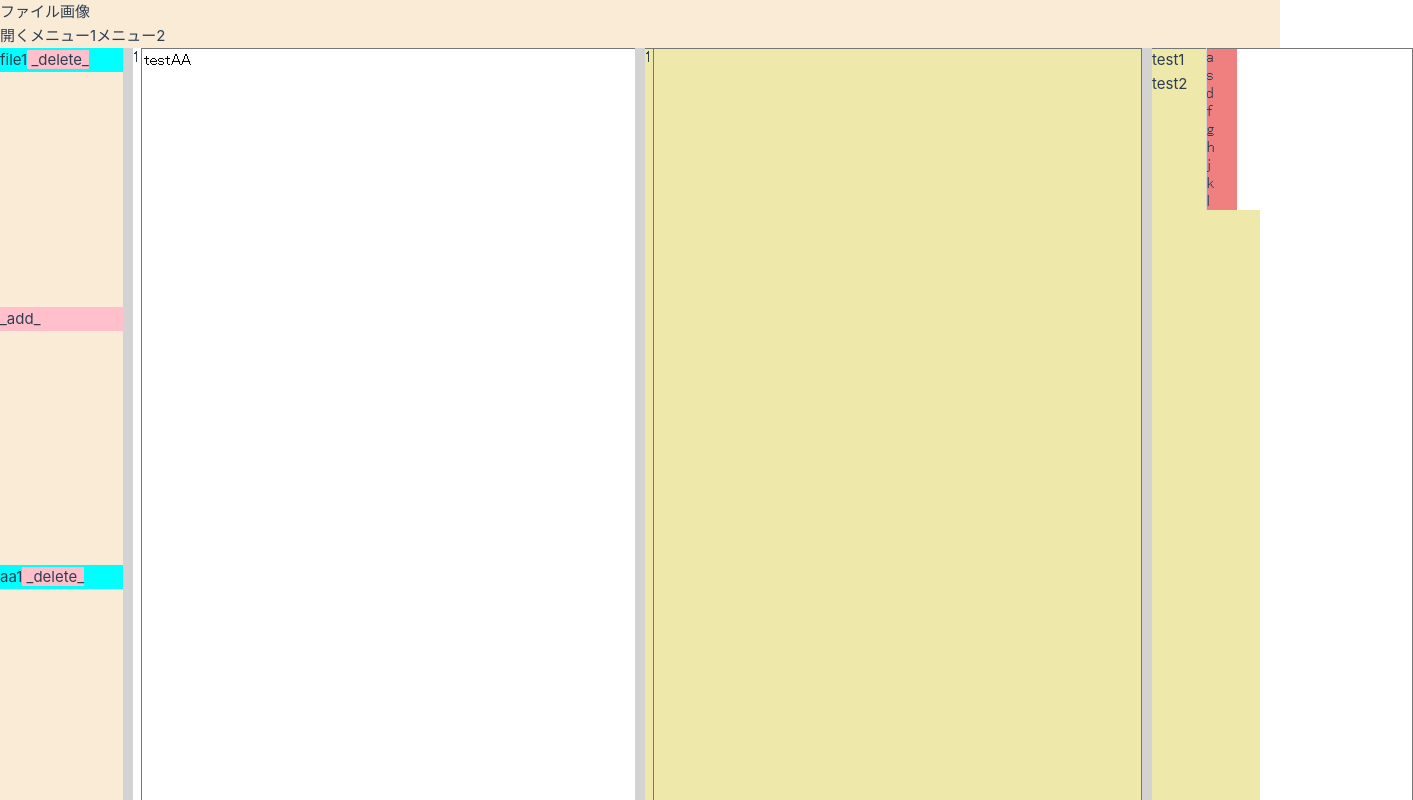
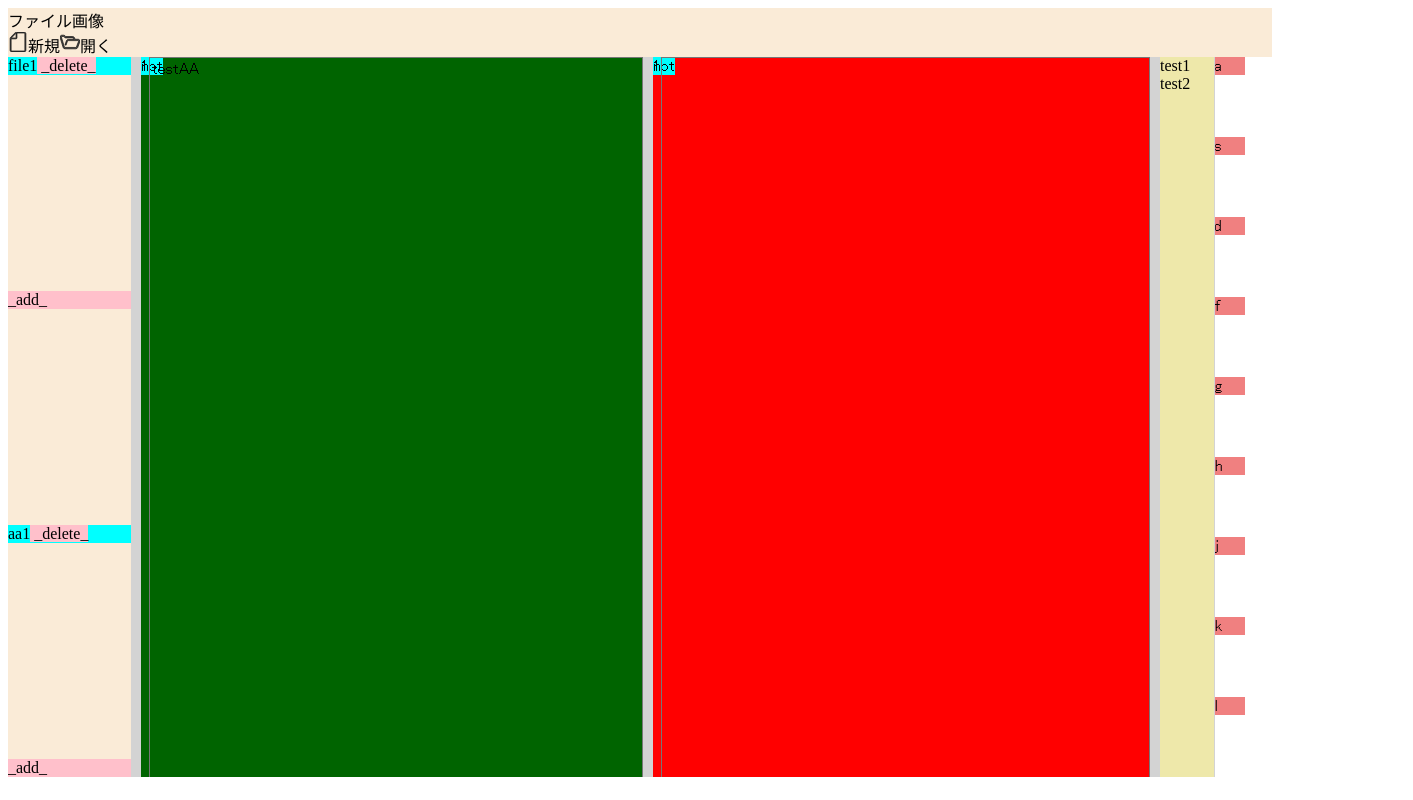
Before and after one commit to sophietwilight1227/pinia001, a Vue app: page / in a window 1280 px wide. Both pictures are taken after a click on the element "ファイル". Shown: the top 800 px of the page, 1413 px wide, since content can reach past the window. Built offline with nearby package versions, Linux system fonts and the light colour scheme; the HTML template or start-up script is replaced by a standard one.

Commit message:
image etc

```diff
--- a/src/App.vue
+++ b/src/App.vue
@@ -7,6 +7,7 @@ import CharctorPalette from './components/CharactorPalette.vue'
 import PictureView from './components/PictureView.vue'
 import PanelContainer from './components/PanelContainer.vue'
 import PanelDivider from './components/PanelDivider.vue'
+import EditablePreview from "./components/EditablePreview.vue";
 
 import { useLayoutStore } from "@/stores/layout";
   const layoutStore = useLayoutStore();
@@ -28,7 +29,7 @@ import { useLayoutStore } from "@/stores/layout";
           </PanelContainer>
           <PanelDivider :order="1" :layout-name="'main'"/>
           <PanelContainer :order="2" :name="'main'">
-            <MainCanvas/>
+            <EditablePreview/>
           </PanelContainer>
           <PanelDivider :order="2" :layout-name="'main'"/>
           <PanelContainer :order="3" :name="'main'">
@@ -46,5 +47,6 @@ import { useLayoutStore } from "@/stores/layout";
   .container {
     display: flex;
     max-width: none;
+    overflow: hidden;
   }
 </style>
--- a/src/assets/base.css
+++ b/src/assets/base.css
@@ -1,4 +1,5 @@
 /* color palette from <https://github.com/vuejs/theme> */
+/*
 :root {
   --vt-c-white: #ffffff;
   --vt-c-white-soft: #f8f8f8;
@@ -20,8 +21,11 @@
   --vt-c-text-dark-1: var(--vt-c-white);
   --vt-c-text-dark-2: rgba(235, 235, 235, 0.64);
 }
+*/
+
 
 /* semantic color variables for this project */
+/*
 :root {
   --color-background: var(--vt-c-white);
   --color-background-soft: var(--vt-c-white-soft);
@@ -84,3 +88,4 @@ body {
   -webkit-font-smoothing: antialiased;
   -moz-osx-font-smoothing: grayscale;
 }
+  */
--- /dev/null
+++ b/src/assets/icons/icon_base.vue
@@ -0,0 +1,36 @@
+<script setup lang="ts">
+
+    export interface Props {
+        size?: number,
+        color?: string,
+        weight?: number,
+        filled?: boolean,
+        addClass?: string,
+        viewBox?: string
+    }
+    const props = withDefaults(defineProps<Props>(),
+            {size: 20,
+            color: '#000000',
+            weight: 16,
+            filled: false,
+            addClass: '',
+            viewBox:  '0 0 256 256'
+    } )
+
+</script>
+
+<template>
+  <svg
+    xmlns="http://www.w3.org/2000/svg"
+    :width="size"
+    :height="props.size"
+    :viewBox="props.viewBox"
+    :class="props.addClass"
+    :stroke="props.color"
+    :stroke-width="props.filled ? '0' : props.weight"
+    :fill="filled ? props.color : ''"
+  >
+    <slot></slot>
+  </svg>
+
+</template>
--- /dev/null
+++ b/src/assets/icons/icon_file.vue
@@ -0,0 +1,17 @@
+<!--?xml version="1.0" encoding="utf-8"?-->
+<!-- Generator: Adobe Illustrator 18.1.1, SVG Export Plug-In . SVG Version: 6.00 Build 0)  -->
+<template>
+	<svg version="1.1" id="_x32_" xmlns="http://www.w3.org/2000/svg" xmlns:xlink="http://www.w3.org/1999/xlink" x="0px" y="0px" viewBox="0 0 512 512" style="width: 256px; height: 256px; opacity: 1;" xml:space="preserve">
+	<!--style type="text/css">
+		.st0{fill:#4B4B4B;}
+	</style-->
+	<g>
+		<path class="st0" d="M411.626,0H222.754c-13.552,0-26.56,5.39-36.148,14.969L68.794,132.788
+			c-9.594,9.587-14.976,22.596-14.976,36.156v296.5c0,25.67,20.892,46.556,46.564,46.556h311.243
+			c25.664,0,46.556-20.886,46.556-46.556V46.542C458.182,20.878,437.289,0,411.626,0z M206.248,32.349v104.652
+			c0,11.313-4.402,15.722-15.715,15.722H85.881L206.248,32.349z M431.998,465.444c0,11.237-9.142,20.372-20.372,20.372H100.382
+			c-11.245,0-20.38-9.135-20.38-20.372V175.998h124.55c13.77,0,24.978-11.207,24.978-24.985V26.184h182.096
+			c11.23,0,20.372,9.127,20.372,20.358V465.444z" style="fill: rgb(75, 75, 75);"></path>
+	</g>
+	</svg>
+</template>
--- /dev/null
+++ b/src/assets/icons/icon_folder.vue
@@ -0,0 +1,24 @@
+<!--?xml version="1.0" encoding="utf-8"?-->
+<!-- Generator: Adobe Illustrator 18.1.1, SVG Export Plug-In . SVG Version: 6.00 Build 0)  -->
+<template>
+<svg version="1.1" id="_x32_" xmlns="http://www.w3.org/2000/svg" xmlns:xlink="http://www.w3.org/1999/xlink" x="0px" y="0px" viewBox="0 0 512 512" style="width: 256px; height: 256px; opacity: 1;" xml:space="preserve">
+<!--style type="text/css">
+	.st0{fill:#4B4B4B;}
+</style-->
+<g>
+	<path class="st0" d="M504.232,206.564v-0.018l-0.212-0.431l-0.282-0.397c-8.614-12.701-22.972-20.505-38.474-20.505h-80.454
+		l-12.719-36.36l-0.388,0.097c-8.896-19.334-28.027-32.396-49.854-32.396H145.969c-2.009-0.026-4.07-1.136-5.268-3.691l0.018,0.035
+		c-8.65-19.017-27.5-31.542-48.551-31.542h-45.38c-0.035,0-0.035-0.009-0.053-0.009c-15.22,0.009-29.33,7.539-37.998,19.836
+		l-0.599,0.872l-0.122,0.379C2.766,110.379,0,119.575,0,128.894c0,4.8,0.74,9.636,2.202,14.339H2.184l0.017,0.035l0.018,0.062
+		l0.017,0.062v0.017l76.631,249.324v0.035l0.334,1.04c6.959,21.949,27.306,36.835,50.313,36.835l274.568,0.009
+		c19.853-0.009,37.734-11.177,46.719-28.459l0.44,0.142l57.905-153.21l0.07-0.202l0.018-0.062l0.017-0.035
+		c1.85-5.231,2.748-10.693,2.748-16.101C512,223.564,509.357,214.465,504.232,206.564z M475.834,237.022L420.431,383.59
+		l-0.035,0.106c-2.449,6.905-9.002,11.52-16.313,11.52L129.515,395.2c-7.557,0.017-14.252-4.88-16.524-12.085L36.025,132.691
+		l0.018,0.043c-0.405-1.259-0.599-2.554-0.599-3.84c0-2.626,0.81-5.197,2.272-7.293l-0.017,0.017
+		c2.237-3.135,5.584-4.818,9.054-4.818h45.415c6.8,0,13.194,4.034,16.295,10.808c6.694,14.701,21.263,24.38,37.505,24.38H321.85
+		c8.35,0,16.013,5.523,18.779,14.252l0.07,0.211l9.054,25.852H209.141c-20.418,0-38.438,13.107-45.256,32.352l-35.849,103.602
+		l26.777,9.266l35.814-103.478l-0.036,0.123c2.995-8.332,10.447-13.511,18.55-13.511h256.124c3.505,0,6.958,1.752,9.16,5.003
+		c1.374,2.043,2.149,4.527,2.131,7.064C476.556,234.178,476.31,235.631,475.834,237.022z" style="fill: rgb(75, 75, 75);"></path>
+</g>
+</svg>
+</template>
--- /dev/null
+++ b/src/assets/icons/icon_image.vue
@@ -0,0 +1,22 @@
+<!--?xml version="1.0" encoding="utf-8"?-->
+<!-- Generator: Adobe Illustrator 15.1.0, SVG Export Plug-In . SVG Version: 6.00 Build 0)  -->
+
+<template>
+<svg version="1.1" id="_x32_" xmlns="http://www.w3.org/2000/svg" xmlns:xlink="http://www.w3.org/1999/xlink" x="0px" y="0px" width="256px" height="256px" viewBox="0 0 512 512" style="width: 256px; height: 256px; opacity: 1;" xml:space="preserve">
+<!--style type="text/css">
+
+	.st0{fill:#4B4B4B;}
+
+</style-->
+<g>
+	<path class="st0" d="M99.281,399.469h320.094c6.172,0,11.844-3.422,14.719-8.875c2.844-5.469,2.438-12.078-1.063-17.141
+		l-69.156-100.094c-6.313-9.125-16.781-14.516-27.906-14.297s-21.406,5.969-27.375,15.359l-19.719,30.984l-54.828-79.359
+		c-6.313-9.172-16.797-14.531-27.922-14.328s-21.406,5.969-27.375,15.359L85.281,373.984c-3.25,5.109-3.469,11.578-0.531,16.875
+		C87.656,396.172,93.219,399.469,99.281,399.469z" style="fill: rgb(75, 75, 75);"></path>
+	<path class="st0" d="M322.672,223.906c23.688,0,42.922-19.219,42.922-42.922c0-23.688-19.234-42.906-42.922-42.906
+		c-23.703,0-42.922,19.219-42.922,42.906C279.75,204.688,298.969,223.906,322.672,223.906z" style="fill: rgb(75, 75, 75);"></path>
+	<path class="st0" d="M0,19.703v472.594h512v-25.313V19.703H0z M461.375,441.672H50.625V70.328h410.75V441.672z" style="fill: rgb(75, 75, 75);"></path>
+</g>
+</svg>
+
+</template>
--- /dev/null
+++ b/src/components/EditablePreview.vue
@@ -0,0 +1,35 @@
+<script setup lang="ts">
+import {computed, ref, watch, type Ref} from "vue";
+import RangeSlider from "./RangeSlider.vue"
+import constPictureView from "@/consts/constPictureView";
+import { useMainCanvasStore } from "@/stores/mainCanvas";
+import MainCanvas from "./MainCanvas.vue";
+import { usePictureViewStore } from "@/stores/pictureView";
+import { useLayoutStore } from "@/stores/layout";
+
+const layoutStore = useLayoutStore();
+  layoutStore.$subscribe((mutation, state) => {
+    canvasSize.value.height = state.canvasSize.height;
+    canvasSize.value.width = state.canvasSize.width;
+  })
+  const canvasSize: Ref<{height: string, width: string}> = ref({height: "100%", width: "100%"})
+
+</script>
+
+<template>
+  <div class="base">
+      <MainCanvas/>
+  </div>
+
+</template>
+
+<style scoped>
+.base {
+  overflow: hidden;
+  position: relative;
+  height: v-bind(canvasSize.height);
+  width: v-bind(canvasSize.width);
+}
+
+
+</style>
--- a/src/components/MainCanvas.vue
+++ b/src/components/MainCanvas.vue
@@ -1,14 +1,16 @@
 <script setup lang="ts">
-import {ref, nextTick, computed, type Ref } from "vue";
+import {ref, nextTick, computed, type Ref, reactive } from "vue";
 import { useMainCanvasStore } from "@/stores/mainCanvas";
 import { useCharSetStore } from "@/stores/charSet";
 import type { CanvasMain } from "@/interfaces";
 import '@/assets/fonts/Saitamaar.ttf';
+import { useLayoutStore } from "@/stores/layout";
 
 const rowIndex = ref("1");
 const text = ref("not");
 const width = ref(99);
-const myElement:Ref<HTMLElement | null> = ref(null);
+const spanElem:Ref<HTMLElement | null> = ref(null);
+const textAreaElem:Ref<HTMLElement | null> = ref(null);
 
 const charSetStore = useCharSetStore();
 const mainCanvasAsciiArtStore = useMainCanvasStore();
@@ -21,19 +23,24 @@ const mainCanvasAA = ref("");
     updateRowIndex(state.asciiArt);
   })
 
+const layoutStore = useLayoutStore();
+const canvasSize: Ref<{height: string, width: string}> = ref({height: "100%", width: "100%"})
+  layoutStore.$subscribe((mutation, state) => {
+    canvasSize.value.height = state.canvasSize.height;
+    canvasSize.value.width = state.canvasSize.width;
+  })
+
 const onButtonClick = async () => {
   console.log("pushed");
   text.value = "";
   for (let i = 1; i < 100; i++){
     text.value += "_";
     await nextTick();
-    if(myElement.value == null){
+    if(spanElem.value == null){
       width.value = 0;
     }else{
-      width.value = myElement.value.offsetWidth;
+      width.value = spanElem.value.scrollWidth;
     }
-
-    console.log(width.value);
   }
 
 };
@@ -47,6 +54,16 @@ const updateRowIndex = (str: string) => {
   rowIndex.value = index;
 }
 
+const updateTextAreaWidth = () => {
+  const newHeight = textAreaElem.value?.scrollHeight + "px";
+  const newWidth = textAreaElem.value?.scrollWidth + "px";
+  //const newWidth = "100%"
+  //canvasSize.value.height = newHeight;
+  //canvasSize.value.width = newWidth;
+  layoutStore.updateCanvasSize(newHeight, newWidth);
+  console.log("w / h update")
+}
+
 const onChangeTextArea = async (e: any) => {
   if(e.target == null){
     mainCanvasAsciiArtStore.editAsciiArt("", {value:e.data, start: 0, end: 0});
@@ -55,15 +72,16 @@ const onChangeTextArea = async (e: any) => {
     for(let i=0; i < str.length; i++){
       const char = str.charAt(i);
       text.value = char;
-      if(myElement.value != null){
+      if(spanElem.value != null){
         await nextTick();
-        console.log(char + " : " + myElement.value.offsetWidth);
-        charSetStore.addCharSizeDic(char, myElement.value.offsetWidth);
+        console.log(char + " : " + spanElem.value.offsetWidth);
+        charSetStore.addCharSizeDic(char, spanElem.value.offsetWidth);
       }
     }
     mainCanvasAsciiArtStore.editAsciiArt(str, {value:e.data, start: 0, end: 0});
     updateRowIndex(str);
     onSelectionChange(e);
+    updateTextAreaWidth();
   }
 }
 
@@ -98,10 +116,11 @@ const onSelectionChange = (e:any) => {
       <textarea class="asciiArt textarea"
                 v-on:input="onChangeTextArea"
                 v-on:selectionchange="onSelectionChange"
-                v-model="mainCanvasAA"></textarea>
+                v-model="mainCanvasAA"
+                ref="textAreaElem"></textarea>
     </div>
     <div class="menu">
-      <span class="asciiArt" ref="myElement">{{ text }}</span>
+      <span class="asciiArt" ref="spanElem">{{ text }}</span>
     </div>
   </div>
 </template>
@@ -109,21 +128,32 @@ const onSelectionChange = (e:any) => {
 <style scoped>
 
 .base {
-  background-color: transparent;
-  height: 100%;
+  top: 0px;
+  height: v-bind(canvasSize.height);
+  width: v-bind(canvasSize.width);
+  min-height: 100%;
+  background-color: red;
   display: flex;
   flex-direction: column;
   justify-content: space-between;
+  overflow: hidden;
+  position: relative;
 }
 .mainCanvas {
+  overflow: hidden;
+  height: v-bind(canvasSize.height);
+  width: v-bind(canvasSize.width);
+  background-color: transparent;
   display: flex;
   flex-direction: row;
-  height: 100%;
+  position: absolute;
 }
 .menu{
   background-color: aqua;
+  position: absolute;
 }
 .asciiArt {
+  white-space: pre;
   z-index: 10;
   background-color: transparent;
   font-size:16px;
@@ -133,17 +163,19 @@ const onSelectionChange = (e:any) => {
   letter-spacing: 0;
   text-shadow: none;
   font-family: 'Saitamaar', 'ＭＳ Ｐゴシック', 'MS PGothic', 'IPAMonaPGothic' !important;
-  white-space: pre-wrap;
 }
 
 .textarea {
-  height: 100%;
-  width: 100%;
-  overflow-x: scroll;
-  overflow-y: scroll;
+  height: v-bind(canvasSize.height);
+  width: v-bind(canvasSize.width);
   white-space: pre;
+  field-sizing: content;
+  min-height: 100%;
+  z-index: 10;
   resize: none;
+  overflow: hidden;
 }
+
 
 @font-face {
   font-family: 'Saitamaar';
--- a/src/components/MenuBar.vue
+++ b/src/components/MenuBar.vue
@@ -1,6 +1,14 @@
 <script setup lang="ts">
 import { ref, type Ref } from "vue";
 import PictureEditer from "./PictureEditer.vue";
+import IconFile from "@/assets/icons/icon_file.vue";
+import IconFolder from "@/assets/icons/icon_folder.vue";
+import IconBase from "@/assets/icons/icon_base.vue";
+import IconImage from "@/assets/icons/icon_image.vue";
+import { usePictureViewStore } from "@/stores/pictureView";
+
+const pictureViewSrtore = usePictureViewStore();
+
 const visibleList: Ref<Map<string, boolean>> = ref(new Map())
 
 const initSetting = ():void => {
@@ -16,6 +24,9 @@ const changeMenu = (id: string): void => {
     visibleList.value.set(id, true);
 }
 
+const openImage = () => {
+    pictureViewSrtore.setImage('https://ap1.sozaitamago.com/common/img/tamago/sample/image/Sisk0111.jpg');
+}
 </script>
 
 <template>
@@ -24,12 +35,28 @@ const changeMenu = (id: string): void => {
         <span v-on:click="changeMenu('file')">ファイル</span>
         <span v-on:click="changeMenu('image')">画像</span>
     </div>
-    <div v-show="visibleList.get('file')">
-        <span>開く</span>
-        <span>メニュー1</span>
-        <span>メニュー2</span>
+    <div v-show="visibleList.get('file')" class="hasSubMenu">
+        <div>
+            <IconBase>
+                <IconFile/>
+            </IconBase>
+            <span>新規</span>
+        </div>
+        <div>
+            <IconBase >
+                <IconFolder/>
+            </IconBase>
+            <span>開く</span>
+        </div>
+
     </div>
-    <div v-show="visibleList.get('image')">
+    <div v-show="visibleList.get('image')" class="hasSubMenu">
+        <div v-on:click="openImage">
+            <IconBase>
+                <IconImage/>
+            </IconBase>
+            <span>開く</span>
+        </div>
         <PictureEditer/>
     </div>
   </div>
@@ -56,5 +83,6 @@ const changeMenu = (id: string): void => {
 }
 .hasSubMenu{
     display: flex;
+    flex-direction: row;
 }
 </style>
--- a/src/components/PanelContainer.vue
+++ b/src/components/PanelContainer.vue
@@ -37,8 +37,11 @@ import { useLayoutStore } from "@/stores/layout";
 <style scoped>
 
 .base {
+  height: 90vh;
   width: v-bind(width);
   background-color: palegoldenrod;
+  position: relative;
+  overflow: scroll;
 }
 
 </style>
--- a/src/components/PictureView.vue
+++ b/src/components/PictureView.vue
@@ -1,10 +1,19 @@
 <script setup lang="ts">
-import {computed, ref, watch, type Ref} from "vue";
+import {computed, reactive, ref, watch, type Ref} from "vue";
 import RangeSlider from "./RangeSlider.vue"
 import constPictureView from "@/consts/constPictureView";
 import { useMainCanvasStore } from "@/stores/mainCanvas";
 import MainCanvas from "./MainCanvas.vue";
 import { usePictureViewStore } from "@/stores/pictureView";
+import { useLayoutStore } from "@/stores/layout";
+
+const layoutStore = useLayoutStore();
+  layoutStore.$subscribe((mutation, state) => {
+    canvasSize.value.height = state.canvasSize.height;
+    canvasSize.value.width = state.canvasSize.width;
+  })
+  const canvasSize: Ref<{height: string, width: string}> = ref({height: "100%", width: "100%"})
+
 
   const pictureViewSrtore = usePictureViewStore();
 
@@ -49,39 +58,40 @@ import { usePictureViewStore } from "@/stores/pictureView";
 
 <template>
   <div class="base">
-    <MainCanvas class="asciiArt"/>
-    <img :src="imgSource" class="mainImage"/>
+    <MainCanvas/>
+    <div class="imageFlame">
+      <img :src="imgSource" class="mainImage"/>
+    </div>
   </div>
 </template>
 
 <style scoped>
 
 .base {
-  height: 100vh;
-  width: 100%;
+  height: v-bind(canvasSize.height);
+  width: v-bind(canvasSize.width);
   /*background-color: rgb(255, 214, 227);*/
   background-color: v-bind(backgroundColor);
-  display: flex;
-  flex-direction: column;
-  justify-content: space-between;
-  overflow-x: scroll;
-  overflow-y: scroll;
+  overflow:hidden;
+  position: relative;
+  background-color: darkgreen;
 }
-.menu {
-  z-index: 10;
-  background-color: aliceblue;
-  display: flex;
-  flex-direction: row;
-}
-.menu_content {
-  display: flex;
-  flex-direction: row;
-  justify-content: space-between;
+
+.imageFlame {
+  height: 200vh;
+  width: 100%;
+  overflow:hidden;
+  background-color: brown;
+  height: v-bind(canvasSize.height);
+  width: v-bind(canvasSize.width);
 }
 
 .mainImage {
+  left:0px;
+  top:0px;
+  background: url(v-bind(imgSource));
   position: absolute;
-  z-index: 0;
+  z-index: 1;
   opacity: v-bind(cssParams.get(constPictureView.PARAM_LIST.ALPHA.id));
   object-position: v-bind(cssParams.get(constPictureView.PARAM_LIST.POS_X.id)) v-bind(cssParams.get(constPictureView.PARAM_LIST.POS_Y.id));
   rotate: v-bind(cssParams.get(constPictureView.PARAM_LIST.ROTE_ANGLE.id));
@@ -90,8 +100,10 @@ import { usePictureViewStore } from "@/stores/pictureView";
 
 .asciiArt {
   position: absolute;
+  background-color: transparent;
   z-index: 10;
-  background-color: transparent;
+  overflow: hidden;
+  width: 100%;
 }
 
 </style>
--- a/src/stores/layout.ts
+++ b/src/stores/layout.ts
@@ -1,7 +1,8 @@
 import {defineStore} from "pinia";
 import layoutList from '../assets/data/layout.json'
 interface State {
-    widthDic: Map<string, Array<number>>
+    widthDic: Map<string, Array<number>>,
+    canvasSize: {height: string, width: string} //単位つき
 };
 
 export const useLayoutStore = defineStore(
@@ -10,6 +11,7 @@ export const useLayoutStore = defineStore(
         state: (): State => {
             return {
                 widthDic: new Map(),
+                canvasSize: {height: '100%', width: '100%'}
             };
         },
         getters: {
@@ -27,6 +29,10 @@ export const useLayoutStore = defineStore(
             editLayout(layoutName: string, index: number, value: number){
                 this.widthDic.get(layoutName)![index] = value;
                 console.log(this.widthDic.get(layoutName)![index]);
+            },
+            updateCanvasSize(height: string, width: string) {
+                this.canvasSize.height = height;
+                this.canvasSize.width = width;
             }
         },
     }
```
Also changed, not shown: 5 other files (tests, documents, lock files or other folders).
